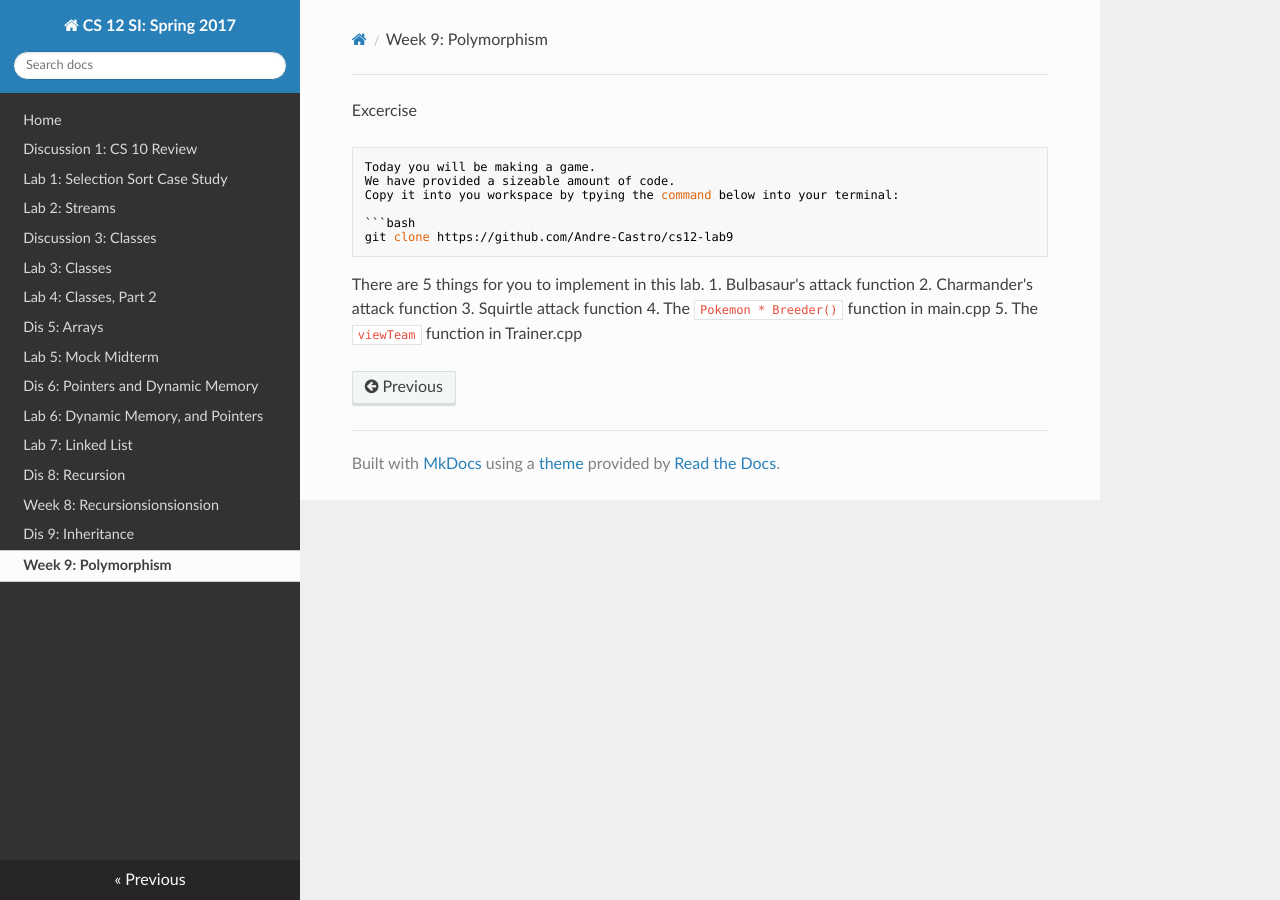
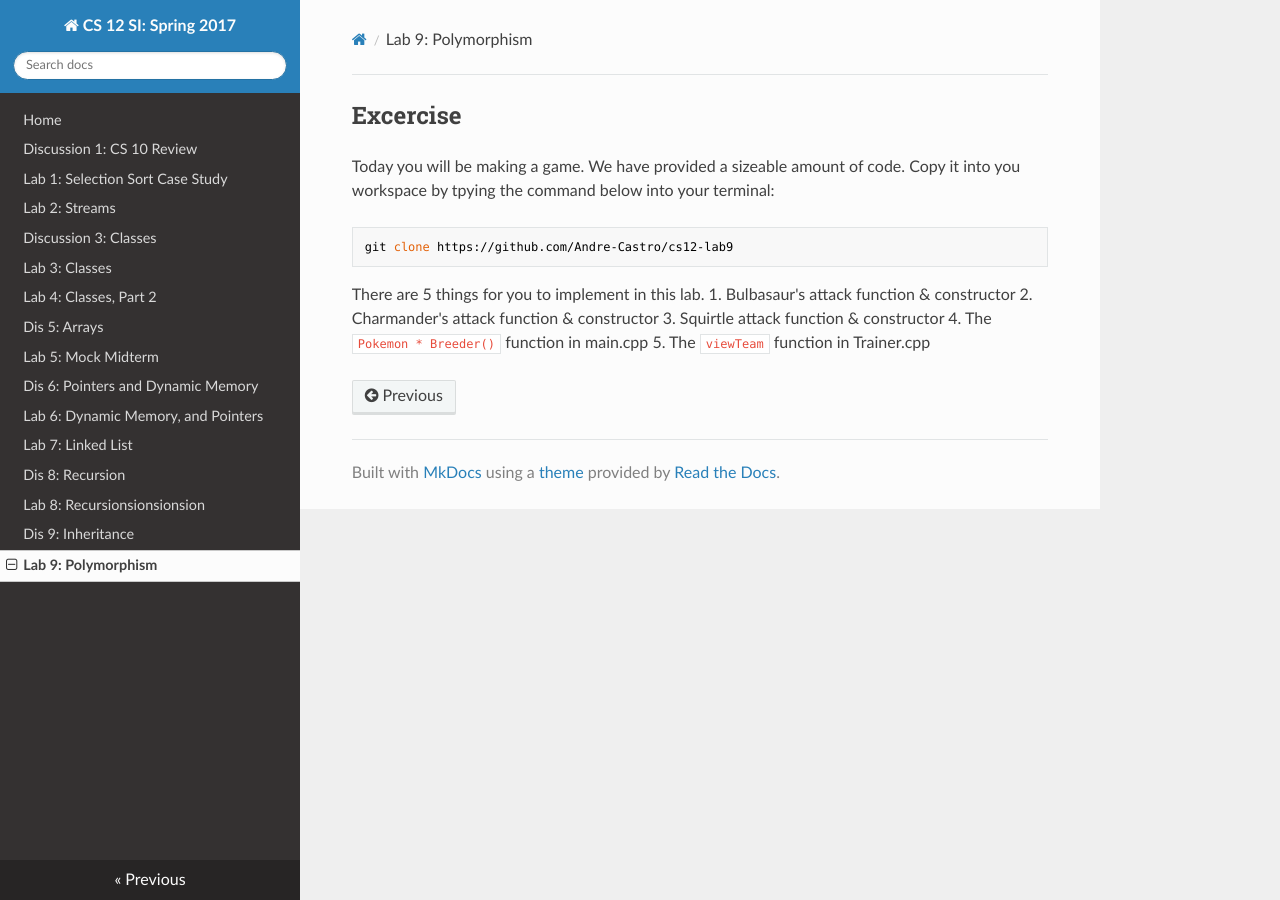
Before and after one commit to cs-si-ucr/cs12, an MkDocs documentation site: the page built from docs/lab09.md, in a window 1280 px wide. Built offline with MkDocs 1.6.1, drawn with Linux system fonts in a browser that asks for light colours; nearby versions of some CDN libraries; old or Windows-style settings are respelled for this version of MkDocs.

Commit message:
minor fixes

````diff
--- a/docs/lab09.md
+++ b/docs/lab09.md
@@ -1,5 +1,5 @@
 Excercise
-```
+---
 Today you will be making a game.
 We have provided a sizeable amount of code.
 Copy it into you workspace by tpying the command below into your terminal:
@@ -9,8 +9,8 @@ git clone https://github.com/Andre-Castro/cs12-lab9
 ```
 
 There are 5 things for you to implement in this lab.
-1. Bulbasaur's attack function
-2. Charmander's attack function
-3. Squirtle attack function
+1. Bulbasaur's attack function & constructor
+2. Charmander's attack function & constructor
+3. Squirtle attack function & constructor
 4. The `Pokemon * Breeder()` function in main.cpp
 5. The `viewTeam` function in Trainer.cpp
--- a/mkdocs.yml
+++ b/mkdocs.yml
@@ -22,10 +22,10 @@ pages:
     - [lab07.md, "Lab 7: Linked List"]
    # - [dis07_2.md, "Week 7 Dis 2: Trains, Cars, and Dynamic Memory"]
     - [dis08.md, "Dis 8: Recursion"]
-    - [lab08.md, "Week 8: Recursionsionsionsion"]
+    - [lab08.md, "Lab 8: Recursionsionsionsion"]
    # - [dis08_2.md, "Week 8 Dis 2: strcpy and strcmp or Merge Sort"]
     - [dis09.md, "Dis 9: Inheritance"]
-    - [lab09.md, "Week 9: Polymorphism"]
+    - [lab09.md, "Lab 9: Polymorphism"]
    # - [dis09_2.md, "Week 9 Dis 2: Lab9, part 2"]
    # - [dis10_1.md, "Week 10 Dis 1: Searching, Sorting, and Runtime"]
    # - [lab10.md, "Lab Week 10: Big-O, and Review"]
````
